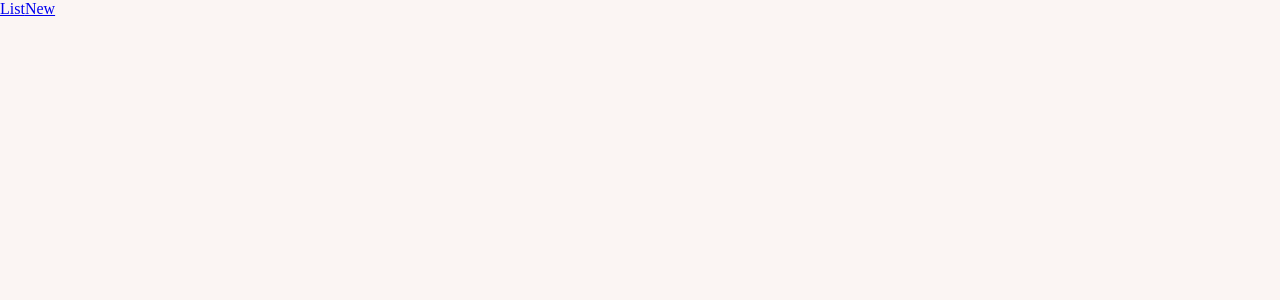
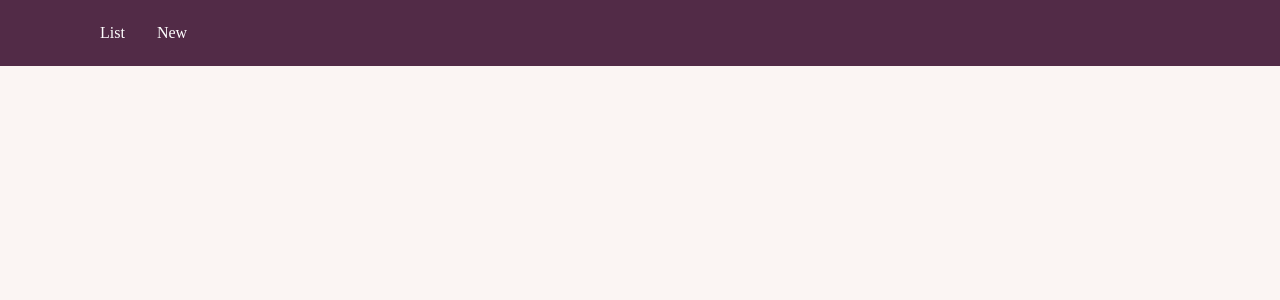
Before and after one commit to esterandr02/InventoryControl, a React (Create React App) app in the folder inventory_web/: page / in a window 1280 px wide. Shown: the top 300 px of the page. Built offline with nearby package versions, Linux system fonts and the light colour scheme.

Commit message:
css global defined

```diff
--- a/inventory_web/src/components/Header/styles.ts
+++ b/inventory_web/src/components/Header/styles.ts
@@ -1,3 +1,33 @@
 import styled from 'styled-components';
 
-export const Container = styled.div``;
+export const Container = styled.div`
+    background: #522b47;
+    padding: 24px 0;
+
+    header {
+        display: flex;
+        align-items: center;
+        justify-content: space-between;
+        margin: 0 auto;
+        padding: 0 20px;
+
+        width: 1120px;
+
+        nav {
+            a {
+                color: #fff;
+                font-size: 16px;
+                text-decoration: none;
+
+                & + a {
+                    margin-left: 32px;
+                }
+
+                transition: opacity 0.3s;
+                &:hover {
+                    opacity: 0.6;
+                }
+            }
+        }
+    }
+`;
```
